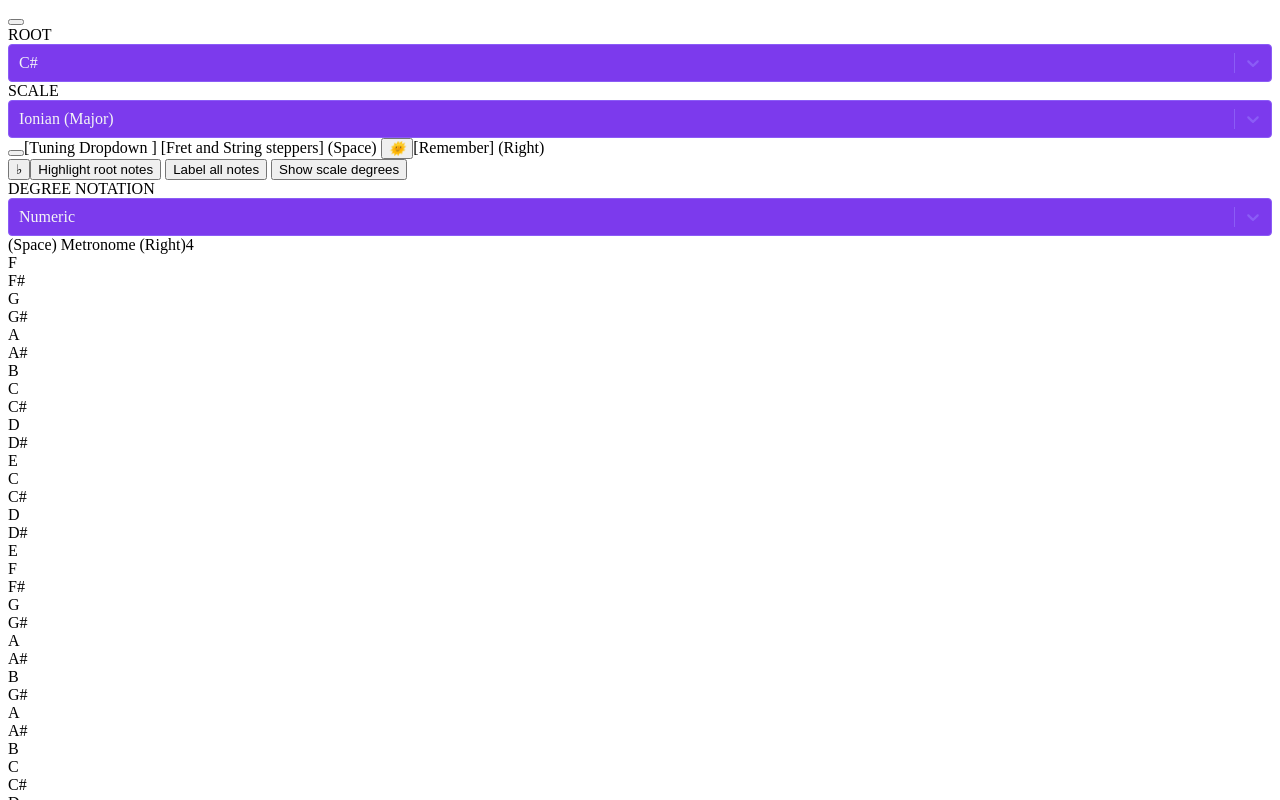
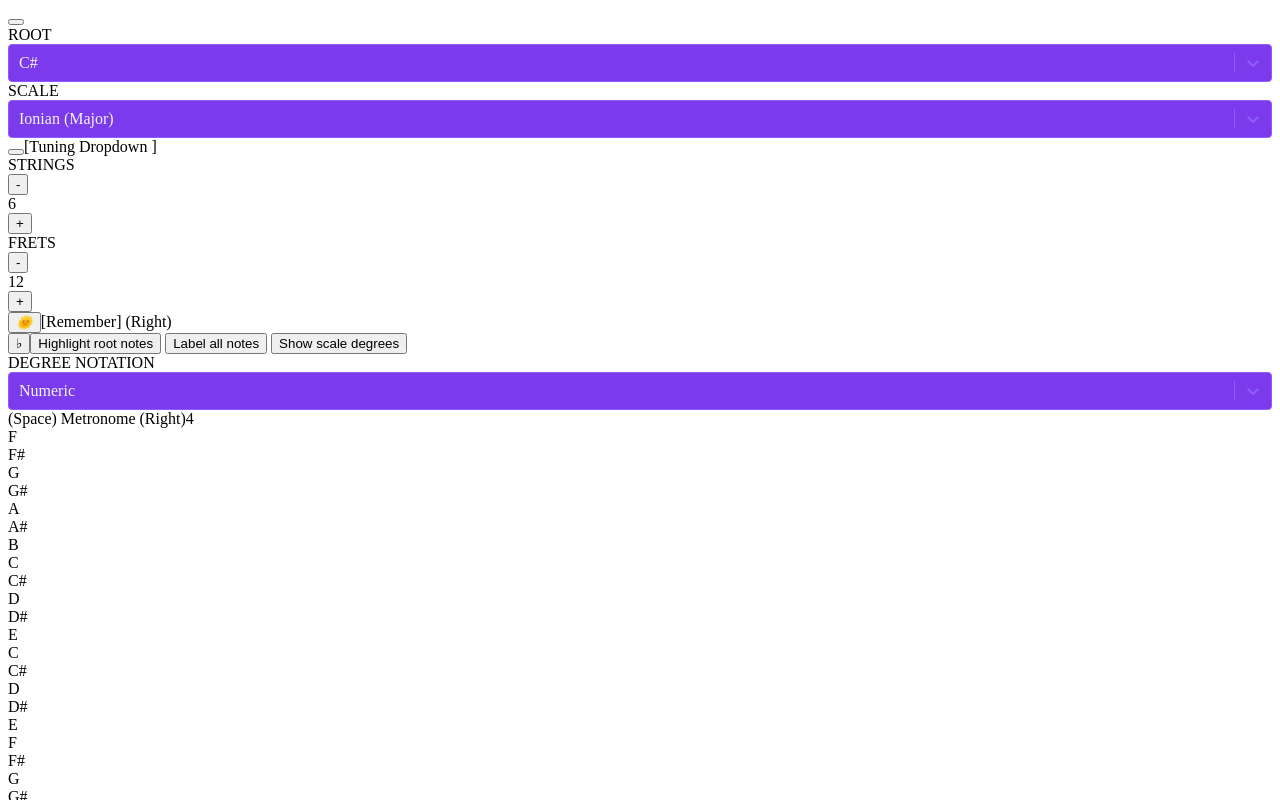
Before and after one commit to jake-carr/scalefinder-v5, a React app: page / in a window 1280 px wide. Shown: the top 800 px of the page. Built offline with nearby package versions, Linux system fonts and the light colour scheme; the HTML template or start-up script is replaced by a standard one.

Commit message:
double row layout and stepper functionality

```diff
--- a/client/src/components/display/GuitarString.jsx
+++ b/client/src/components/display/GuitarString.jsx
@@ -21,7 +21,7 @@ function GuitarString({ stringIndex, frets, tuning }) {
   }
 
   return (
-    <div className="">
+    <div className="w-full flex flex-row justify-center">
       {/* <Tuner stringIndex={stringIndex}/> */}
       {renderFrets()}
     </div>
--- a/client/src/components/layout/Fretboard.jsx
+++ b/client/src/components/layout/Fretboard.jsx
@@ -1,10 +1,12 @@
-import React, { useState, useContext } from 'react'
+import React from 'react'
+import { connect } from 'react-redux'
 import GuitarString from '../display/GuitarString.jsx'
-import { connect } from 'react-redux'
+import { DARK_THEME, LIGHT_THEME } from '../../constants/themes'
 
 export default connect(mapStateToProps, null)(Fretboard)
 
-function Fretboard({ tuning }) {
+function Fretboard({ tuning, darkTheme }) {
+  const theme = darkTheme ? DARK_THEME : LIGHT_THEME
   const renderGuitarStrings = () => {
     return tuning.map((note, i) => {
       return (
@@ -16,11 +18,16 @@ function Fretboard({ tuning }) {
     })
   }
 
-  return <div className="fretboard">{renderGuitarStrings()}</div>
+  return (
+    <div className={`w-full p-12 flex flex-col bg-${theme.bg2}`}>
+      {renderGuitarStrings()}
+    </div>
+  )
 }
 
 function mapStateToProps(state) {
   return {
     tuning: state.tuning,
+    darkTheme: state.darkTheme,
   }
 }
--- a/client/src/components/layout/Settings.jsx
+++ b/client/src/components/layout/Settings.jsx
@@ -1,13 +1,14 @@
 import React, { useState } from 'react'
 import { connect } from 'react-redux'
 import { scales, createScale, listScales } from '../../constants/scales'
-import { getAlteration } from '../../constants/utils'
+import { LIGHT_THEME, DARK_THEME } from '../../constants/themes'
 import RectangularButton from '../controls/RectangularButton'
 import RoundButtonSmall from '../controls/RoundButtonSmall'
+import { getAlteration } from '../../constants/utils'
 import RoundButton from '../controls/RoundButton'
 import Metronome from '../controls/Metronome'
 import Dropdown from '../controls/Dropdown'
-import { LIGHT_THEME, DARK_THEME } from '../../constants/themes'
+import Stepper from '../controls/Stepper'
 
 export default connect(mapStateToProps, mapDispatchToProps)(Settings)
 
@@ -47,10 +48,29 @@ function Settings({
     set('degreeNotation', notation)
   }
 
+  const changeFretCount = (n) => {
+    set('frets', n)
+  }
+
+  const changeStringCount = (strings) => {
+    let update = [...tuning]
+    if (strings < tuning.length) update.length = strings
+    else if (strings > tuning.length) {
+      for (let i = strings - tuning.length - 1; i >= 0; i--) {
+        let note = 7 // default note E
+        if (i + tuning.length === 4) note = 0 // 5th string, A
+        if (i + tuning.length === 6) note = 2 // 7th string, B
+        if (i + tuning.length === 7) note = 9 // 8th string, F#
+        update.push(note)
+      }
+    }
+    set('tuning', update)
+  }
+
   return (
     <main className={`w-full text-${theme.text}`}>
       {/* <Metronome /> */}
-      <div className={`bg-${theme.bg0}`}>
+      <div className={`flex flex-row bg-${theme.bg0}`}>
         <RoundButton title="Randomize root and scale." action={randomize} />
         <Dropdown
           options={noteOptions}
@@ -68,14 +88,22 @@ function Settings({
           title="Information about this scale."
           action={() => toggle('infoModal')}
         />
-        [Tuning Dropdown ] [Fret and String steppers] (Space){' '}
+        [Tuning Dropdown ]{' '}
+        <Stepper
+          label="Strings"
+          value={tuning.length}
+          action={changeStringCount}
+          min={4}
+          max={12}
+        />
+        <Stepper label="Frets" value={frets} action={changeFretCount} min={12} max={24} />
         <RoundButton
           title="Toggle between light and dark theme."
           action={() => toggle('darkTheme')}
         />
         [Remember] (Right)
       </div>
-      <div className={`bg-${theme.bg1}`}>
+      <div className={`flex flex-row bg-${theme.bg1}`}>
         <RoundButtonSmall
           title="Toggle preferred alteration between sharps and flats."
           action={() => toggle('sharps')}
```
